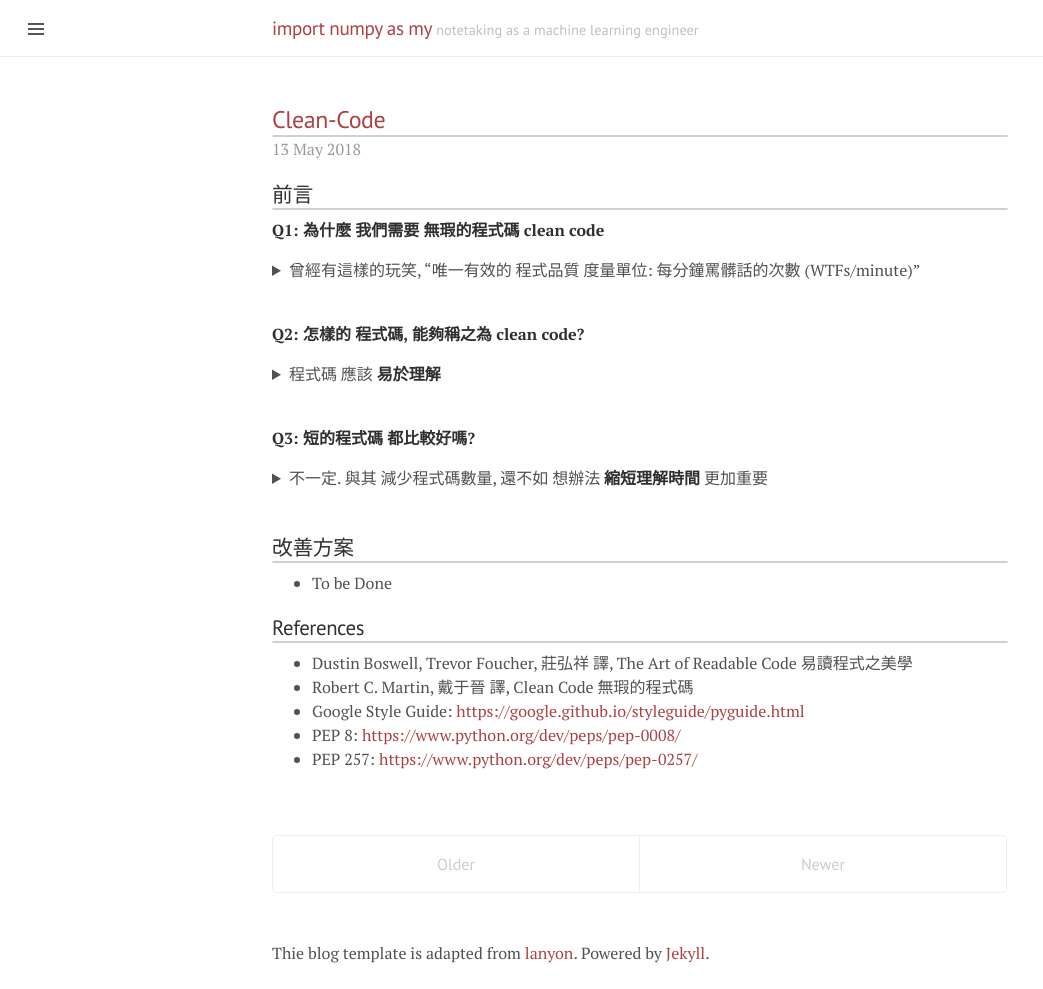
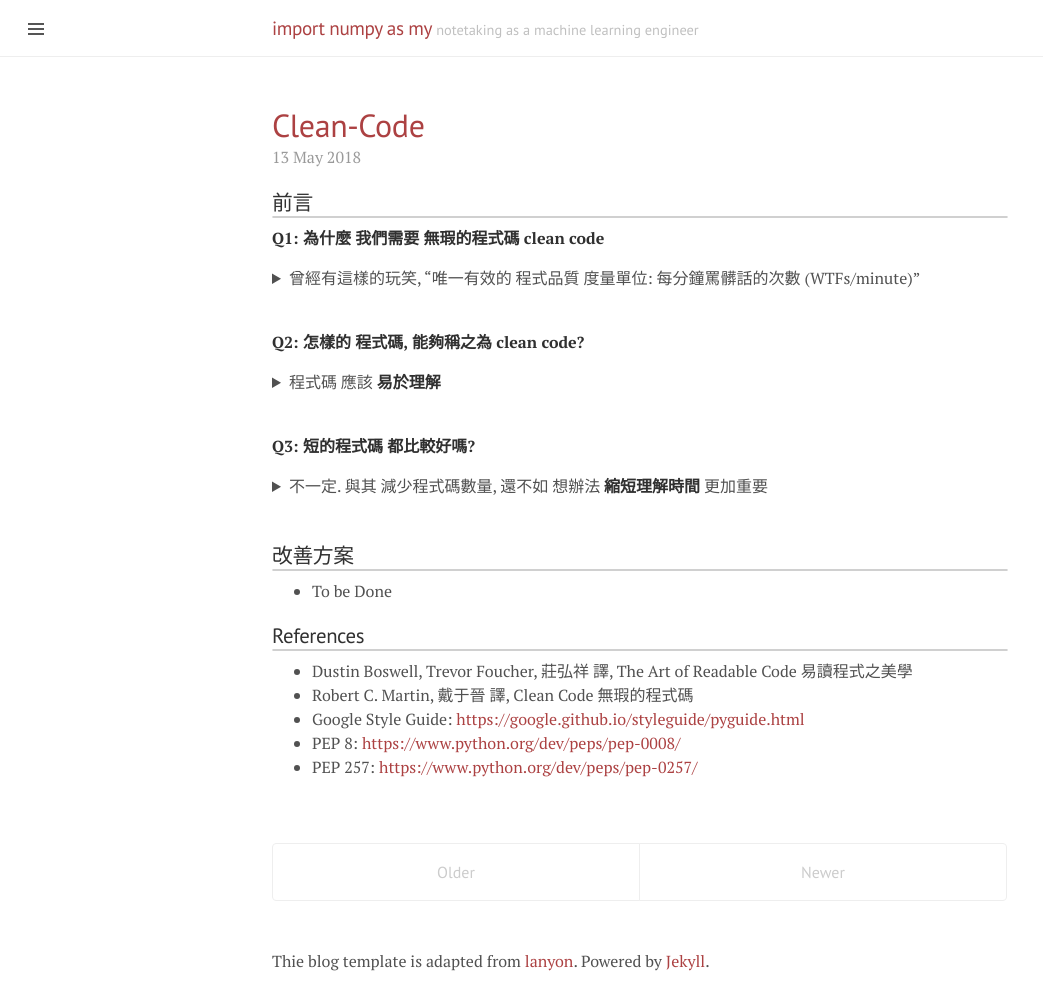
Before and after one commit to kertansul/kertansul.github.io, a Jekyll site: the page built from index.html, in a window 1280 px wide. Shown: the whole page, without its empty margins (0-1043 px from the left). Built offline with Jekyll 4.4.1, drawn with Linux system fonts in a browser that asks for light colours; the list of posts is cut into pages by our own code.

Commit message:
Update poole.css

```diff
--- a/public/css/poole.css
+++ b/public/css/poole.css
@@ -88,28 +88,18 @@ h1, h2, h3, h4, h5, h6 {
   text-rendering: optimizeLegibility;
 }
 h1 {
-  font-size: 1.5rem;
+  font-size: 2rem;
 }
 h2 {
   margin-top: 1.3rem;
   font-size: 1.3rem;
 }
 h3 {
+  margin-top: 1rem;
   font-size: 1.2rem;
 }
 h4, h5, h6 {
   font-size: 1rem;
-}
-h1:after {
-    content:' ';
-    display:block;
-    border:1px solid #d0d0d0;
-    border-radius:2px;
-    -webkit-border-radius:2px;
-    -moz-border-radius:2px;
-    box-shadow:inset 0 1px 1px rgba(0, 0, 0, .05);
-    -webkit-box-shadow:inset 0 1px 1px rgba(0, 0, 0, .05);
-    -moz-box-shadow:inset 0 1px 1px rgba(0, 0, 0, .05);
 }
 h2:after {
     content:' ';
```
